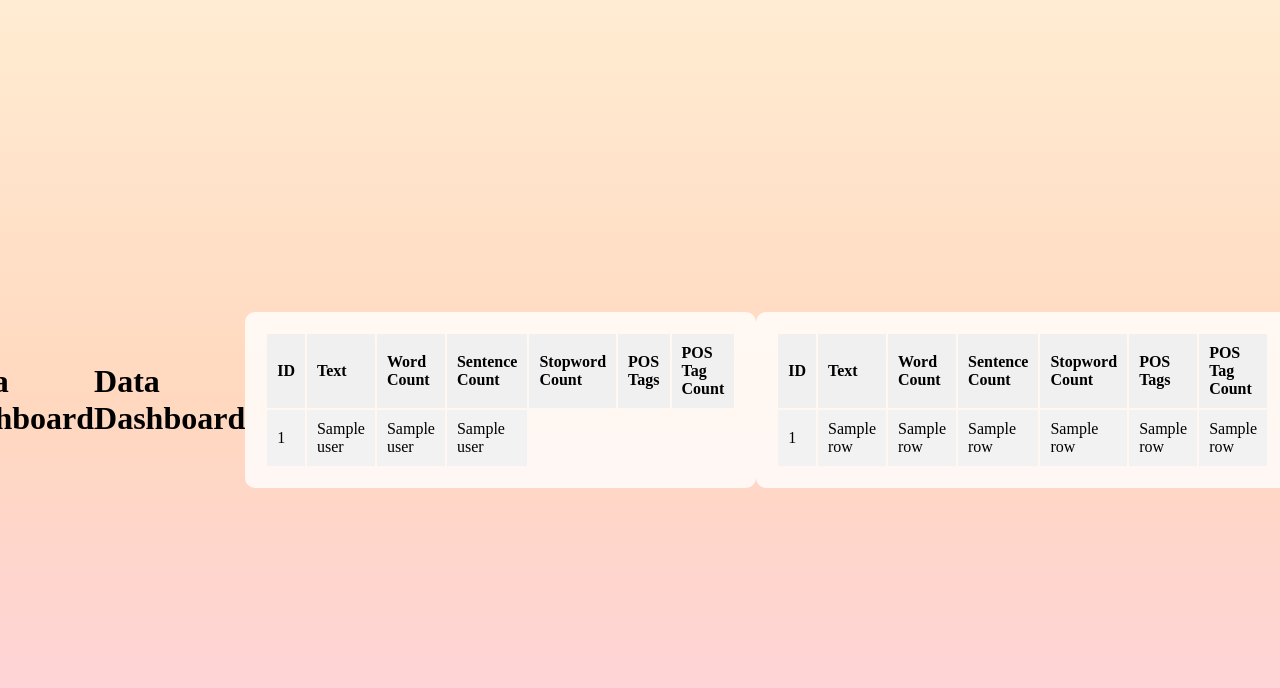
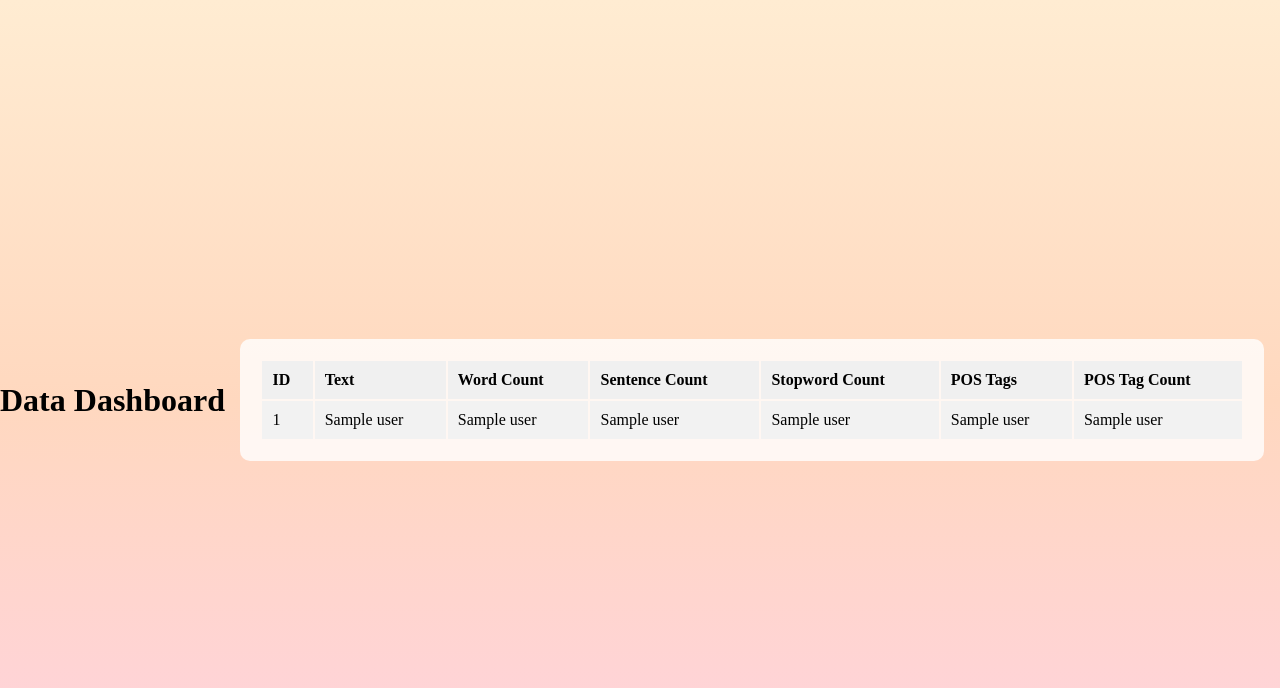
Before and after one commit to hmtvd/dhp, a Flask app: template Hemant/templates/history.html in a window 1280 px wide; the page is wider, and only the part inside the window is pictured. Shown: the top 688 px of that part. Run offline with Flask 2, Linux system fonts and the light colour scheme; the template is opened without the code that fills it: most values are stand-ins (such as "Sample title", 1, 10 or a date in 2020); some libraries are stand-ins or nearby versions.

Commit message:
Update history.html

```diff
--- a/Hemant/templates/history.html
+++ b/Hemant/templates/history.html
@@ -50,7 +50,7 @@
             <td>{{ user[1] }}</td>
             <td>{{ user[2] }}</td>
             <td>{{ user[3] }}</td><body>
-                <h1>Data Dashboard</h1>
+<!--                 <h1>Data Dashboard</h1>
                 <table>
                     <tr>
                         <th>ID</th>
@@ -62,18 +62,18 @@
                         <th>POS Tag Count</th>
                     </tr>
                     {% for row in rows %}  <!-- Change 'user' to 'row' -->
-                    <tr>
+<!--                     <tr>
                         <td>{{ row[0] }}</td>  <!-- Change 'user' to 'row' -->
-                        <td>{{ row[1] }}</td>  <!-- Change 'user' to 'row' -->
-                        <td>{{ row[2] }}</td>  <!-- Change 'user' to 'row' -->
-                        <td>{{ row[3] }}</td>  <!-- Change 'user' to 'row' -->
-                        <td>{{ row[4] }}</td>  <!-- Change 'user' to 'row' -->
-                        <td>{{ row[5] }}</td>  <!-- Change 'user' to 'row' -->
-                        <td>{{ row[6] }}</td>  <!-- Change 'user' to 'row' -->
-                    </tr>
-                    {% endfor %}
-                </table>
-            </body>
+<!--                         <td>{{ row[1] }}</td>  <!-- Change 'user' to 'row' -->
+<!--                         <td>{{ row[2] }}</td>  <!-- Change 'user' to 'row' -->
+<!--                         <td>{{ row[3] }}</td>  <!-- Change 'user' to 'row' -->
+<!--                         <td>{{ row[4] }}</td>  <!-- Change 'user' to 'row' -->
+<!--                         <td>{{ row[5] }}</td>  <!-- Change 'user' to 'row' -->
+<!--                         <td>{{ row[6] }}</td>  <!-- Change 'user' to 'row' -->
+<!--                     </tr> -->
+<!--                     {% endfor %} -->
+<!--                 </table> -->
+<!--             </body> -->
 
             <td>{{ user[4] }}</td>
             <td>{{ user[5] }}</td>
```
